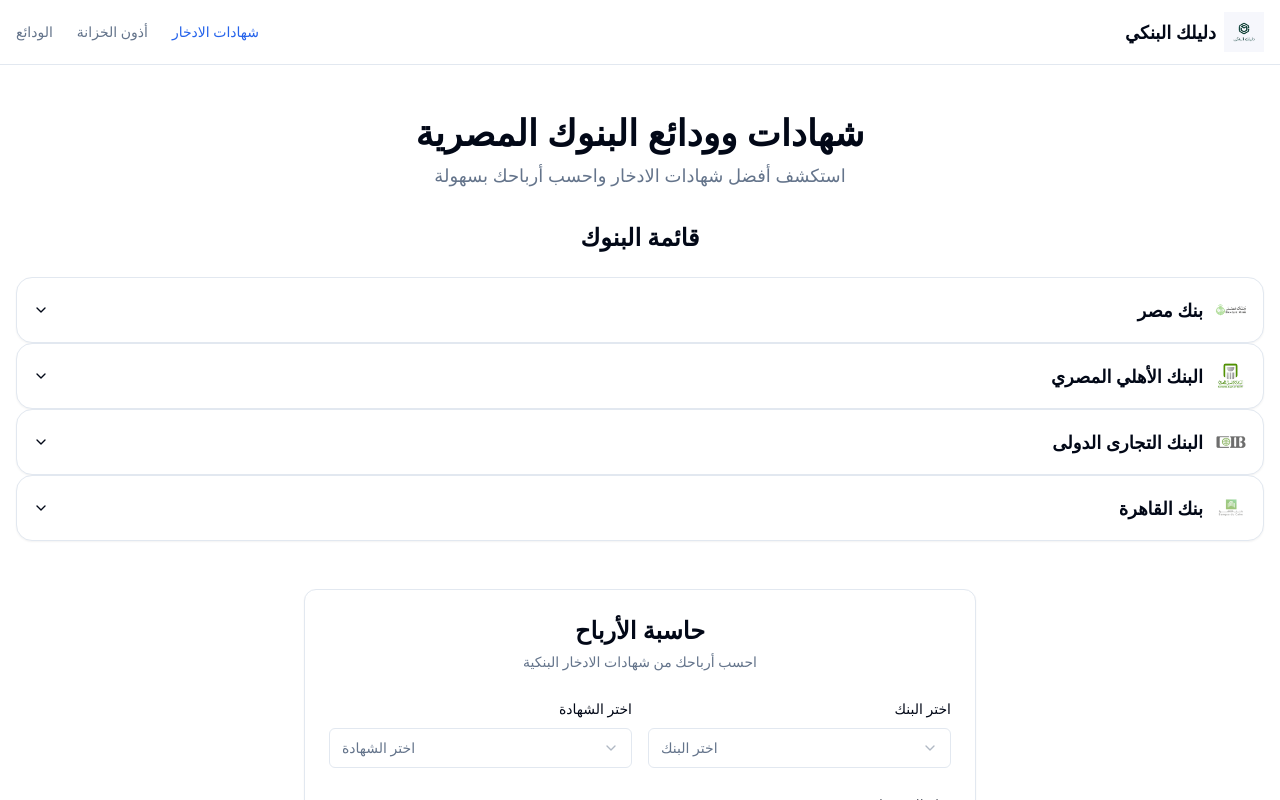
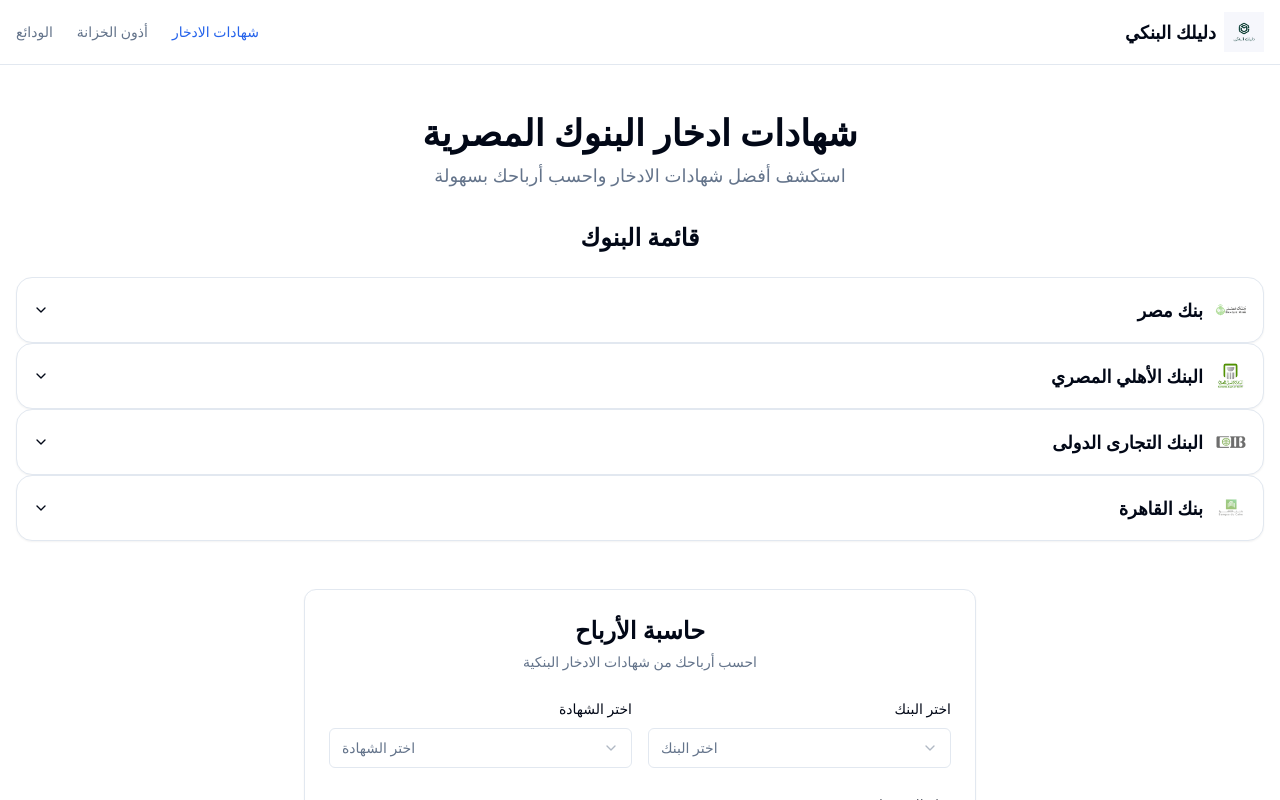
Before and after one commit to dsaad12344321-svg/banks.1.2, a Next.js app: page / in a window 1280 px wide. Shown: the top 800 px of the page. Built offline with nearby package versions, Linux system fonts and the light colour scheme.

Commit message:
Update page.tsx

```diff
--- a/src/app/page.tsx
+++ b/src/app/page.tsx
@@ -64,6 +64,7 @@
     'شهادات البنك الأهلي',
     'شهادات بنك مصر',
     'حاسبة اذون الخزانة',
+     'حاسبة الودائع البنكية',
   ],
   ogType: 'website',
   canonical: SITE_URL,
@@ -227,7 +228,7 @@
           <header className="text-center mb-8 pt-8">
 
             <h1 className="text-4xl font-bold text-foreground mb-2">
-              شهادات وودائع البنوك المصرية
+              شهادات ادخار البنوك المصرية
             </h1>
             <p className="text-muted-foreground text-lg">
               استكشف أفضل شهادات الادخار واحسب أرباحك بسهولة
```
